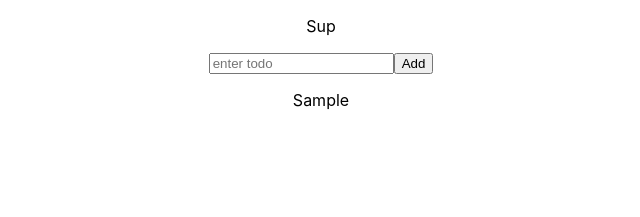
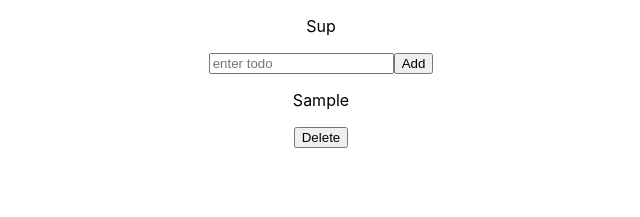
Before and after one commit to harry-pm/todo-app-react, a React (Create React App) app in the folder todo-app/: page / in a window 1280 px wide. Both pictures are taken after typing "Sample" into the empty fields and a click on the button "Add". Shown: the top 217 px of the page, without its empty margins (319-959 px from the left). Built offline with nearby package versions, Linux system fonts and the light colour scheme.

Commit message:
delete function

```diff
--- a/todo-app/src/App.js
+++ b/todo-app/src/App.js
@@ -13,12 +13,19 @@ class App extends React.Component {
     this.setState({todos: x});
   }
 
+  deleter = (id) => {
+    let todo = this.state.todos.filter(todo => {
+      return todo.id !== id
+    });
+    this.setState({todos: todo})
+  };
+
   render () {
     return (
       <div className="App">
         <p>Sup</p>
         <AddTodo add={this.add}/>
-        <Todo todos={this.state.todos} />
+        <Todo todos={this.state.todos} deleter={this.deleter}/>
       </div>
     );
   }
--- a/todo-app/src/containers/Todos.js
+++ b/todo-app/src/containers/Todos.js
@@ -1,11 +1,13 @@
 import React from 'react';
 
-function Todo ({todos}) {
-
+function Todo (props) {
+    const todos = props.todos;
+    const deleter = props.deleter;
     const todoList = todos.length ? (todos.map(list => {
             return (
                 <div className="todos" key={list.id}>
                    <p>{list.todo}</p>
+                   <button onClick={() => {deleter(list.id)}} >Delete</button>
                 </div>
                 )
             })
```
